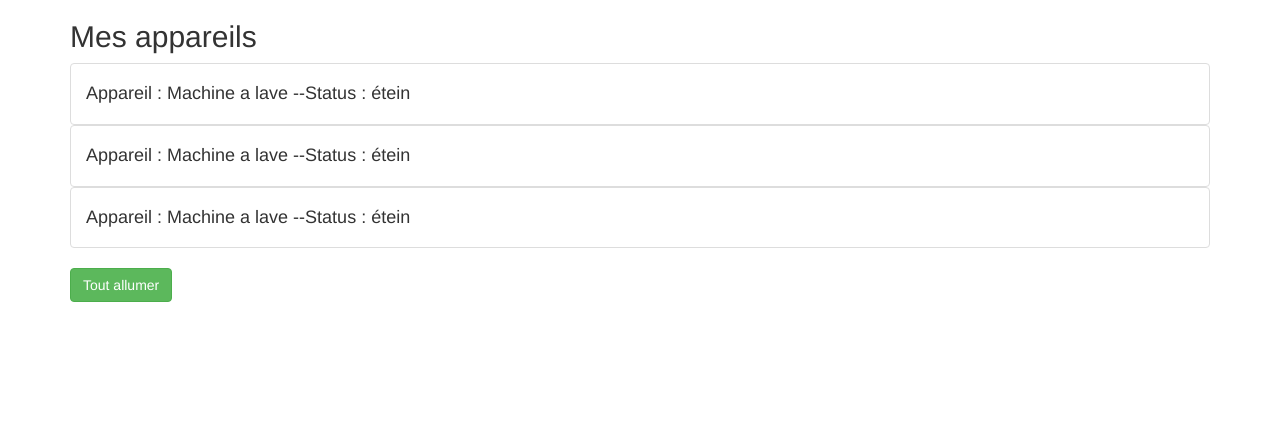
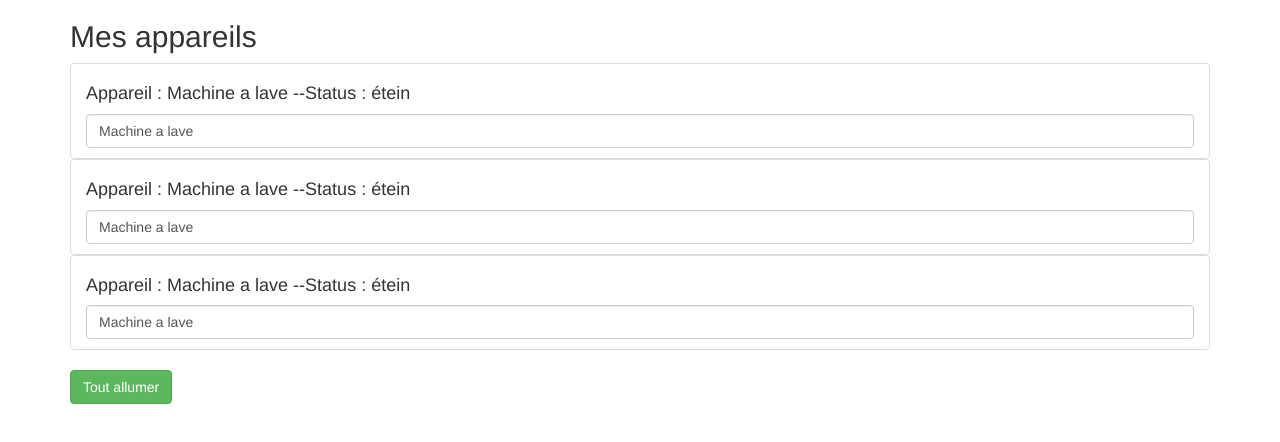
Before and after one commit to SALEMFARES/projet-a-z, an Angular app: page / in a window 1280 px wide. Shown: the top 442 px of the page. Built offline with nearby package versions, Linux system fonts and the light colour scheme.

Commit message:
tow-way binding

```diff
--- a/src/app/appareil/appareil.component.html
+++ b/src/app/appareil/appareil.component.html
@@ -1,4 +1,4 @@
 <li class="list-group-item">
   <h4>Appareil : {{ appareilName }} --Status : {{ getStatus()}}</h4>
-
+ <input type="text" class="form-control" [(ngModel)]="appareilName">
 </li>
```
